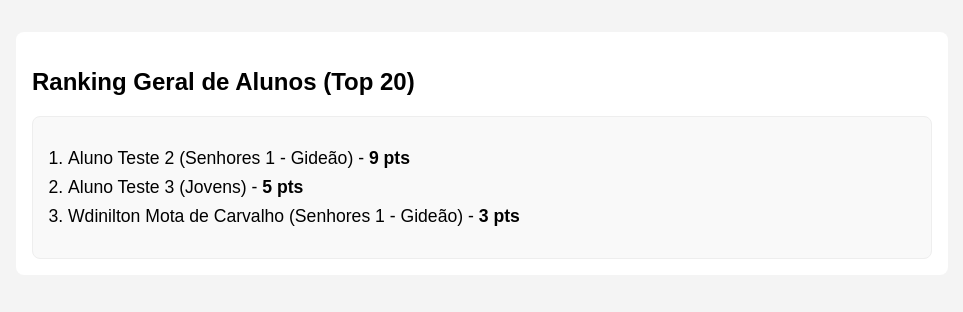
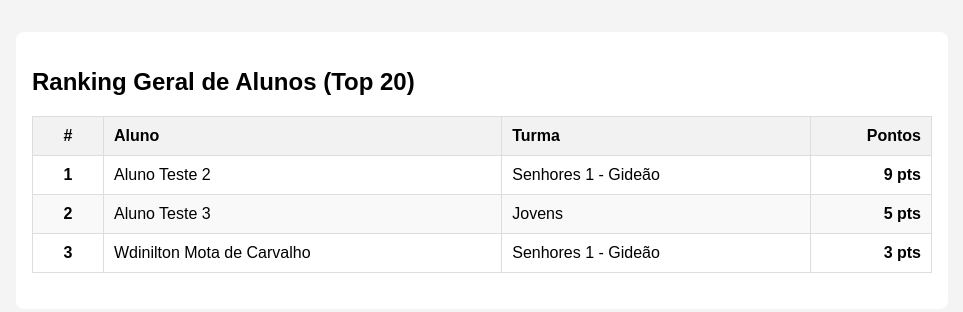
Before and after one commit to WdyCarvalho/SISTEMA-10---EBD, a Django app: template templates/relatorios_ranking_alunos.html in a window 1280 px wide. Shown: the part 69-381 px from the top of the page, without its empty margins (158-1121 px from the left). Run offline with Django 5.2, Linux system fonts and the light colour scheme; the template is opened without the code that fills it: values that come from a table or form of the project are taken from there, others are empty; data comes from the database, SQL or seed files in the repository; both versions use the stored data as it was after the commit.

Commit message:
Relatórios apresentando dados em tabelas

```diff
--- a/templates/relatorios_ranking_alunos.html
+++ b/templates/relatorios_ranking_alunos.html
@@ -2,21 +2,38 @@
 {% block title %}Ranking de Alunos{% endblock %}
 {% block content %}
     <h2>Ranking Geral de Alunos (Top 20)</h2>
+
     <style>
-        /* (Cole o estilo do .ranking-box aqui) */
-        .ranking-box { padding: 15px; background-color: #f9f9f9; border: 1px solid #eee; border-radius: 8px; }
-        .ranking-box ol { padding-left: 20px; } .ranking-box li { font-size: 1.1em; margin-bottom: 8px; }
-        .ranking-box span { font-weight: bold; }
+        .admin-table { width: 100%; border-collapse: collapse; margin-bottom: 20px; }
+        .admin-table th, .admin-table td { border: 1px solid #ddd; padding: 10px; text-align: left; }
+        .admin-table th { background-color: #f2f2f2; }
+        .admin-table tr:nth-child(even) { background-color: #f9f9f9; }
+        .admin-table .posicao { width: 50px; text-align: center; font-weight: bold; }
+        .admin-table .pontos { width: 100px; text-align: right; font-weight: bold; }
     </style>
-    <div class="ranking-box">
-        <ol>
+
+    <table class="admin-table">
+        <thead>
+            <tr>
+                <th class="posicao">#</th>
+                <th>Aluno</th>
+                <th>Turma</th>
+                <th class="pontos">Pontos</th>
+            </tr>
+        </thead>
+        <tbody>
             {% for aluno in ranking_alunos_geral %}
-                <li>
-                    {{ aluno.nome_completo }}
-                    {% if aluno.turma %} ({{ aluno.turma.nome }}) {% else %} (Sem turma) {% endif %}
-                    - <span>{{ aluno.pontos_totais }} pts</span>
-                </li>
-            {% empty %} <li>Nenhum aluno com pontuação.</li> {% endfor %}
-        </ol>
-    </div>
+            <tr>
+                <td class="posicao">{{ forloop.counter }}</td>
+                <td>{{ aluno.nome_completo }}</td>
+                <td>{% if aluno.turma %}{{ aluno.turma.nome }}{% else %}(Sem turma){% endif %}</td>
+                <td class="pontos">{{ aluno.pontos_totais }} pts</td>
+            </tr>
+            {% empty %}
+            <tr>
+                <td colspan="4">Nenhum aluno com pontuação.</td>
+            </tr>
+            {% endfor %}
+        </tbody>
+    </table>
 {% endblock %}
```
Also changed, not shown: templates/relatorios_ranking_professores.html (+29 -10 lines), templates/relatorios_ranking_turmas.html (+29 -13 lines), db.sqlite3.
